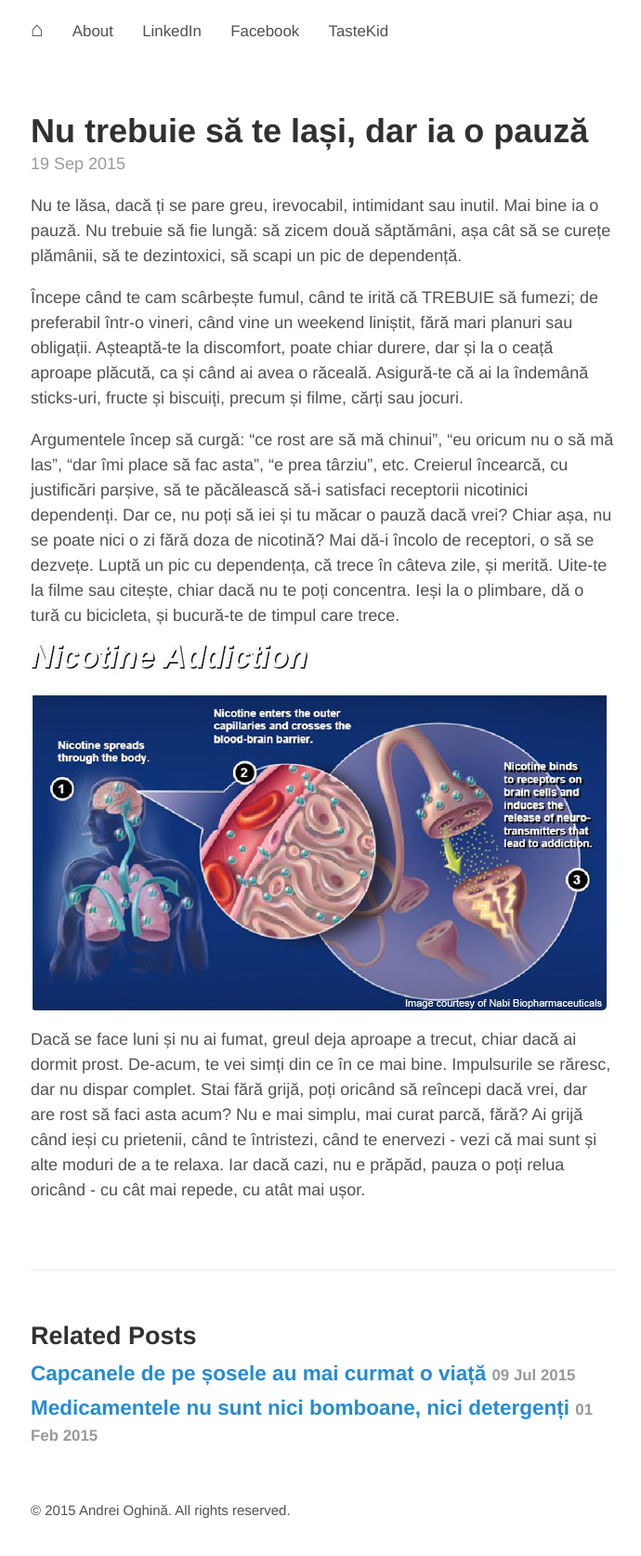
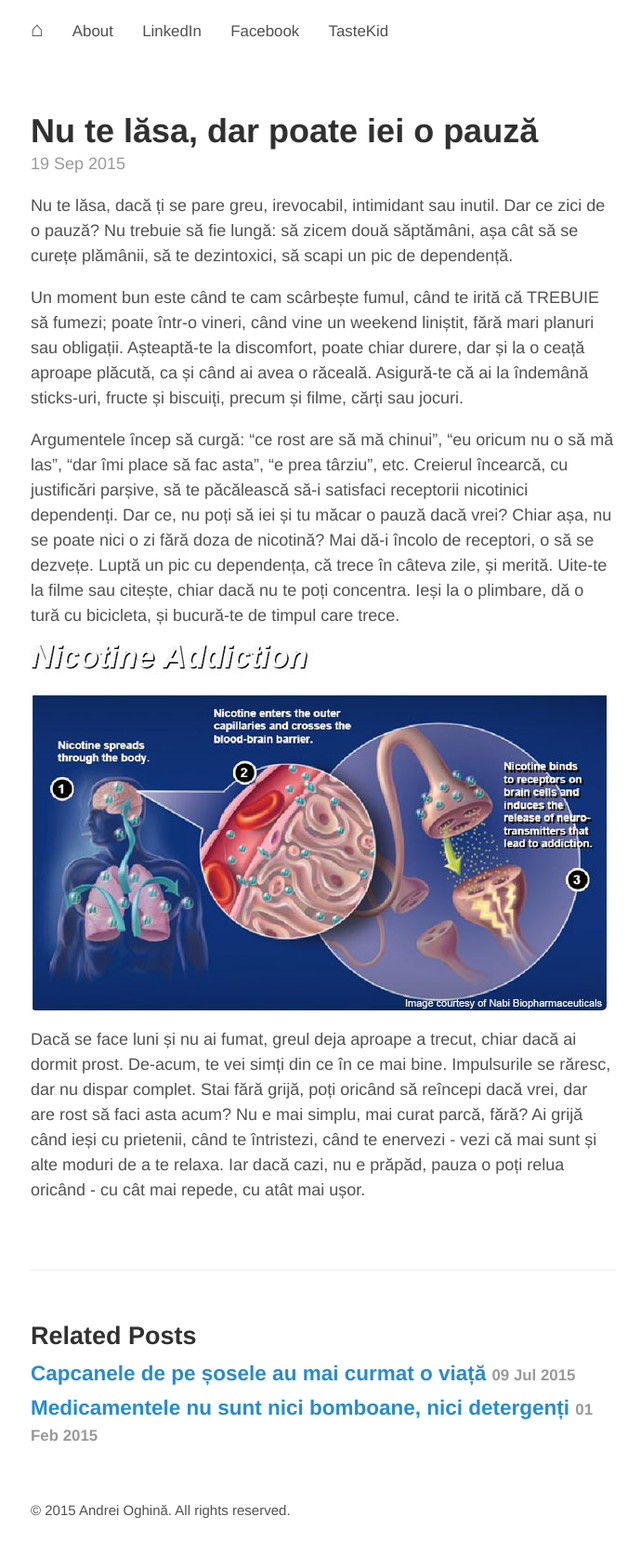
Before and after one commit to aoghina/aoghina.github.io, a Jekyll site: the page built from _posts/2015-09-19-nu-trebuie-sa-te-lasi-dar-ia-o-pauza.md, in a window 1280 px wide. Shown: the whole page at 93% size, without its empty margins (292-982 px from the left). Built offline with Jekyll 4.4.1, drawn with Linux system fonts in a browser that asks for light colours; comment, search, counter and statistics services are not loaded.

Commit message:
Update nu te lasa post

```diff
--- a/_posts/2015-09-19-nu-trebuie-sa-te-lasi-dar-ia-o-pauza.md
+++ b/_posts/2015-09-19-nu-trebuie-sa-te-lasi-dar-ia-o-pauza.md
@@ -1,12 +1,12 @@
 ---
 layout: post
-title: Nu trebuie să te lași, dar ia o pauză
+title: Nu te lăsa, dar poate iei o pauză
 comments: True
 ---
 
-Nu te lăsa, dacă ți se pare greu, irevocabil, intimidant sau inutil. Mai bine ia o pauză. Nu trebuie să fie lungă: să zicem două săptămâni, așa cât să se curețe plămânii, să te dezintoxici, să scapi un pic de dependență.
+Nu te lăsa, dacă ți se pare greu, irevocabil, intimidant sau inutil. Dar ce zici de o pauză? Nu trebuie să fie lungă: să zicem două săptămâni, așa cât să se curețe plămânii, să te dezintoxici, să scapi un pic de dependență.
 
-Începe când te cam scârbește fumul, când te irită că TREBUIE să fumezi; de preferabil într-o vineri, când vine un weekend liniștit, fără mari planuri sau obligații. Așteaptă-te la discomfort, poate chiar durere, dar și la o ceață aproape plăcută, ca și când ai avea o răceală. Asigură-te că ai la îndemână sticks-uri, fructe și biscuiți, precum și filme, cărți sau jocuri.
+Un moment bun este când te cam scârbește fumul, când te irită că TREBUIE să fumezi; poate într-o vineri, când vine un weekend liniștit, fără mari planuri sau obligații. Așteaptă-te la discomfort, poate chiar durere, dar și la o ceață aproape plăcută, ca și când ai avea o răceală. Asigură-te că ai la îndemână sticks-uri, fructe și biscuiți, precum și filme, cărți sau jocuri.
 
 <!--more-->
 
```
